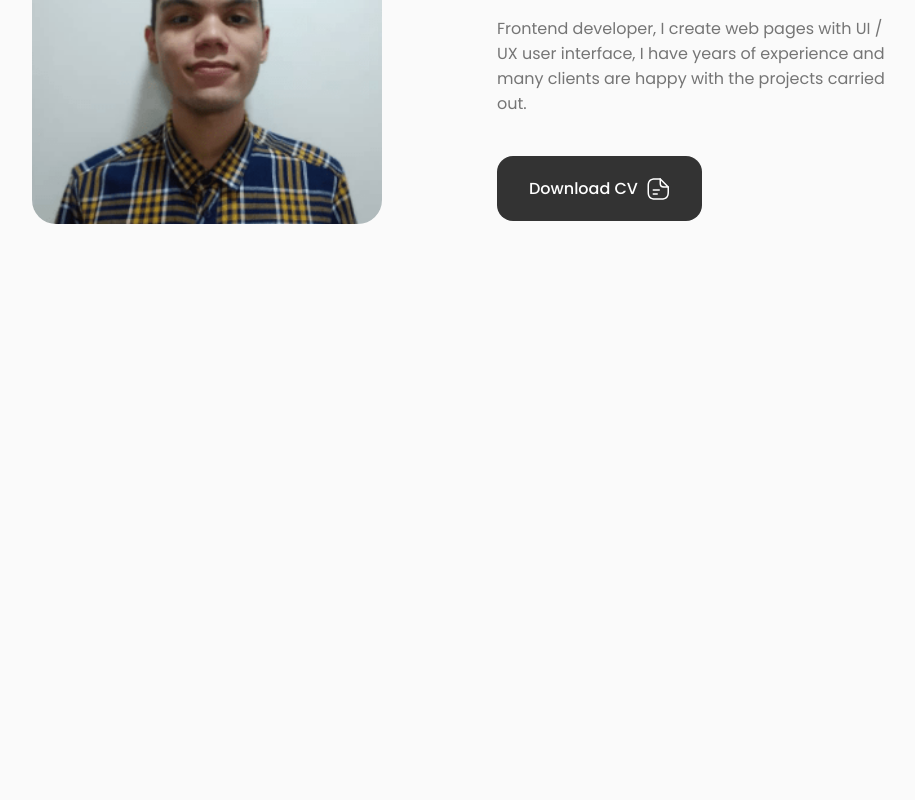
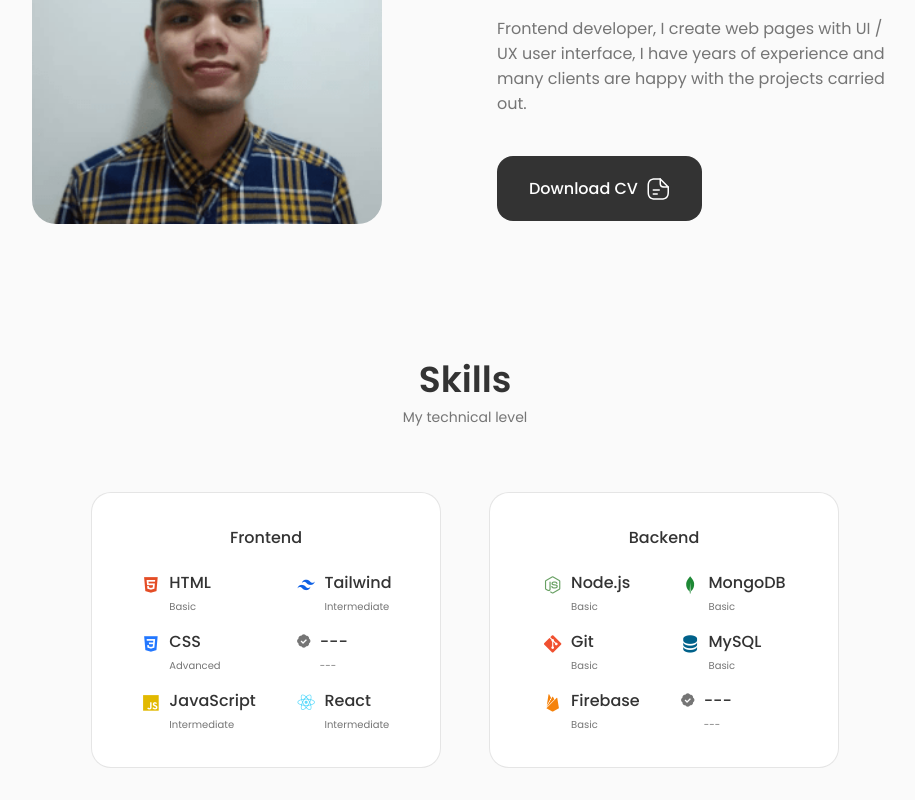
Before and after one commit to Pedro0310/personal-portfolio, a React (Create React App) app: page / in a window 1280 px wide. Shown: the part 1033-1833 px from the top of the page, without its empty margins (175-1090 px from the left). Before the commit the page ends 1289 px from the top, so only its background shows below. Built offline with nearby package versions, Linux system fonts and the light colour scheme.

Commit message:
skills component

```diff
--- a/public/index.html
+++ b/public/index.html
@@ -7,6 +7,7 @@
     <!---BOXICONS--->
     <link href='https://unpkg.com/boxicons@2.1.2/css/boxicons.min.css' rel='stylesheet'>
     <!---UNICONS--->
+    <iconify-icon icon="mdi:home"></iconify-icon>
     <link rel="stylesheet" href="https://unicons.iconscout.com/release/v4.0.0/css/line.css">
     <title>Portfolio Website</title>
   </head>
--- a/src/App.js
+++ b/src/App.js
@@ -1,6 +1,7 @@
 import React from "react";
 import "./App.css";
 import About from "./components/about/About";
+import Skills from "./components/about/skills/Skills";
 import Header from "./components/header/Header";
 import Home from "./components/home/Home";
 
@@ -11,6 +12,7 @@
       <main className="main">
         <Home />
         <About/>
+        <Skills/>
       </main>
     </>
   );
--- /dev/null
+++ b/src/components/about/skills/Backend.jsx
@@ -0,0 +1,70 @@
+import React from "react";
+
+const Backend = () => {
+  return (
+    <div className="skills__content">
+      <h3 className="skills__title">Backend</h3>
+
+      <div className="skills__box">
+        <div className="skills__group">
+          <div className="skills__data">
+            <i class="bx bxl-nodejs" style={{ color: "#68A063" }}></i>
+
+            <div>
+              <h3 className="skills__name">Node.js</h3>
+              <span className="skills__level">Basic</span>
+            </div>
+          </div>
+
+          <div className="skills__data">
+            <i class="bx bxl-git" style={{ color: "#F05030" }}></i>
+
+            <div>
+              <h3 className="skills__name">Git</h3>
+              <span className="skills__level">Basic</span>
+            </div>
+          </div>
+
+          <div className="skills__data">
+            <i class="bx bxl-firebase" style={{ color: "#F5820B" }}></i>
+
+            <div>
+              <h3 className="skills__name">Firebase</h3>
+              <span className="skills__level">Basic</span>
+            </div>
+          </div>
+        </div>
+        <div className="skills__group">
+          <div className="skills__data">
+            <i class="bx bxl-mongodb" style={{ color: "#1E8835" }}></i>
+
+            <div>
+              <h3 className="skills__name">MongoDB</h3>
+              <span className="skills__level">Basic</span>
+            </div>
+          </div>
+
+          <div className="skills__data">
+            <i class="bx bxs-data" style={{ color: "#00618A" }}></i>
+
+            <div>
+              <h3 className="skills__name">MySQL</h3>
+              <span className="skills__level">Basic</span>
+            </div>
+          </div>
+
+          <div className="skills__data">
+            <i class="bx bxs-badge-check"></i>
+
+            <div>
+              <h3 className="skills__name">---</h3>
+              <span className="skills__level">---</span>
+            </div>
+          </div>
+        </div>
+      </div>
+    </div>
+  );
+};
+
+export default Backend;
--- /dev/null
+++ b/src/components/about/skills/Frontend.jsx
@@ -0,0 +1,73 @@
+import React from "react";
+
+const Frontend = () => {
+  return (
+    <div className="skills__content">
+      <h3 className="skills__title">Frontend</h3>
+
+      <div className="skills__box">
+        <div className="skills__group">
+          <div className="skills__data">
+            <i class="bx bxl-html5" style={{ color: "#E44D26" }}></i>
+
+            <div>
+              <h3 className="skills__name">HTML</h3>
+              <span className="skills__level">Basic</span>
+            </div>
+          </div>
+
+          <div className="skills__data">
+            <i class="bx bxl-css3" style={{ color: "#2277FF" }}></i>
+
+            <div>
+              <h3 className="skills__name">CSS</h3>
+              <span className="skills__level">Advanced</span>
+            </div>
+          </div>
+
+          <div className="skills__data">
+            <i class="bx bxl-javascript" style={{ color: "#e2b900" }}></i>
+
+            <div>
+              <h3 className="skills__name">JavaScript</h3>
+              <span className="skills__level">Intermediate</span>
+            </div>
+          </div>
+        </div>
+        <div className="skills__group">
+          <div className="skills__data">
+            <i
+              class="bx bxl-tailwind-css"
+              style={{ color: "rgba(0,87,226,0.94)" }}
+            ></i>
+
+            <div>
+              <h3 className="skills__name">Tailwind</h3>
+              <span className="skills__level">Intermediate</span>
+            </div>
+          </div>
+
+          <div className="skills__data">
+            <i class="bx bxs-badge-check"></i>
+
+            <div>
+              <h3 className="skills__name">---</h3>
+              <span className="skills__level">---</span>
+            </div>
+          </div>
+
+          <div className="skills__data">
+            <i class="bx bxl-react" style={{ color: "#61DBFB" }}></i>
+
+            <div>
+              <h3 className="skills__name">React</h3>
+              <span className="skills__level">Intermediate</span>
+            </div>
+          </div>
+        </div>
+      </div>
+    </div>
+  );
+};
+
+export default Frontend;
--- /dev/null
+++ b/src/components/about/skills/Skills.jsx
@@ -0,0 +1,20 @@
+import React from "react";
+import "./skills.css"
+import Frontend from "./Frontend";
+import Backend from "./Backend";
+
+const Skills = () => {
+  return <section className="skills section" id="skills">
+    <h2 className="section__title">Skills</h2>
+      <span className="section__subtitle">My technical level</span>
+
+      <div className="skills__container container grid">
+      <Frontend/>
+
+      <Backend/>
+      </div>
+  </section>;
+
+};
+
+export default Skills;
--- /dev/null
+++ b/src/components/about/skills/skills.css
@@ -0,0 +1,93 @@
+.skills__container {
+  grid-template-columns: repeat(2, 350px);
+  column-gap: 3rem;
+  justify-content: center;
+}
+
+.skills__content {
+  background-color: var(--container-color);
+  border: 1px solid rgba(0, 0, 0, 0.1);
+  padding: 2rem 4rem;
+  border-radius: 1.25rem;
+}
+
+.skills__title {
+  font-size: var(--normal-font-size);
+  font-weight: var(--font-medium);
+  text-align: center;
+  margin-bottom: var(--mb-1-5);
+}
+
+.skills__box {
+  display: flex;
+  justify-content: center;
+  column-gap: 2.5rem;
+}
+
+.skills__group {
+  display: grid;
+  align-items: flex-start;
+  row-gap: 1rem;
+}
+
+.skills__data {
+  display: flex;
+  column-gap: 0.5rem;
+}
+
+.skills .bx-badge-check,
+.bxl-html5,
+.bxl-css3,
+.bxl-javascript,
+.bxl-tailwind-css,
+.bxl-react,
+.bxl-nodejs,
+.bxl-git,
+.bxl-firebase,
+.bxl-mongodb,
+.bxs-data {
+  font-size: 1.3rem;
+  color: var(--title-color);
+  margin-top: 1px;
+}
+
+.skills__name {
+  font-size: var(--normal-font-size);
+  font-weight: var(--font-medium);
+  line-height: 18px;
+}
+
+.skills__level {
+  font-size: var(--tiny-font-size);
+}
+
+/*--- BREAKPOINTS ---*/
+/* For large devices */
+@media screen and (max-width: 992px) {
+  .skills__container {
+    grid-template-columns: max-content;
+    row-gap: 2rem;
+  }
+}
+
+/* For medium devices*/
+@media screen and (max-width: 576px) {
+  .skills__container {
+    grid-template-columns: 1fr;
+  }
+
+  .skills__content {
+    padding: 1.5rem;
+  }
+}
+
+/* For small devices*/
+@media screen and (max-width: 350px) {
+  .skills__box {
+    column-gap: 1.25rem;
+  }
+
+  .skills__name {
+    font-size: var(--small-font-size);
+  }
+}
```
